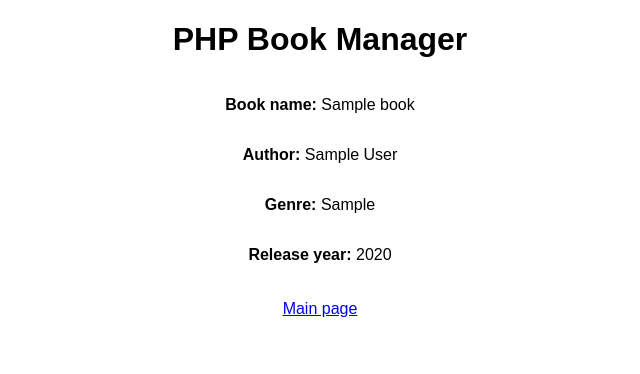
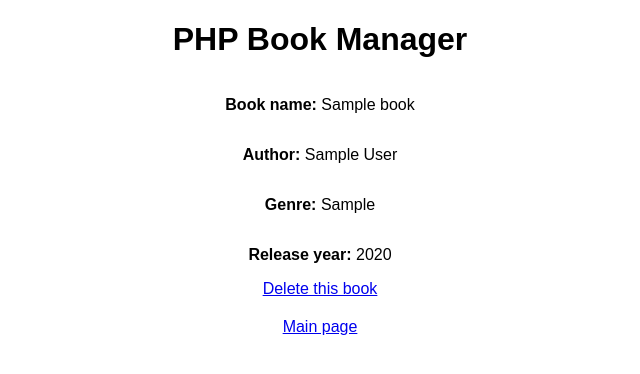
Before and after one commit to karmek-k/php-crud, a PHP site: page /book.php?id=1 in a window 1280 px wide. Shown: the top 374 px of the page, without its empty margins (320-960 px from the left). Run offline with PHP 8.4, Linux system fonts and the light colour scheme; tables that the repository leaves empty or names only in its code hold one stand-in row (values such as "Sample post"); some libraries are stand-ins or nearby versions.

Commit message:
Link to delete.php from book.php

```diff
--- a/src/book.php
+++ b/src/book.php
@@ -49,4 +49,6 @@ if ($book['year'])
 }
 ?>
 
+<a href="delete.php?id=<?php echo $book['id']; ?>">Delete this book</a>
+
 <?php require 'layout/footer.php'; ?>
```
